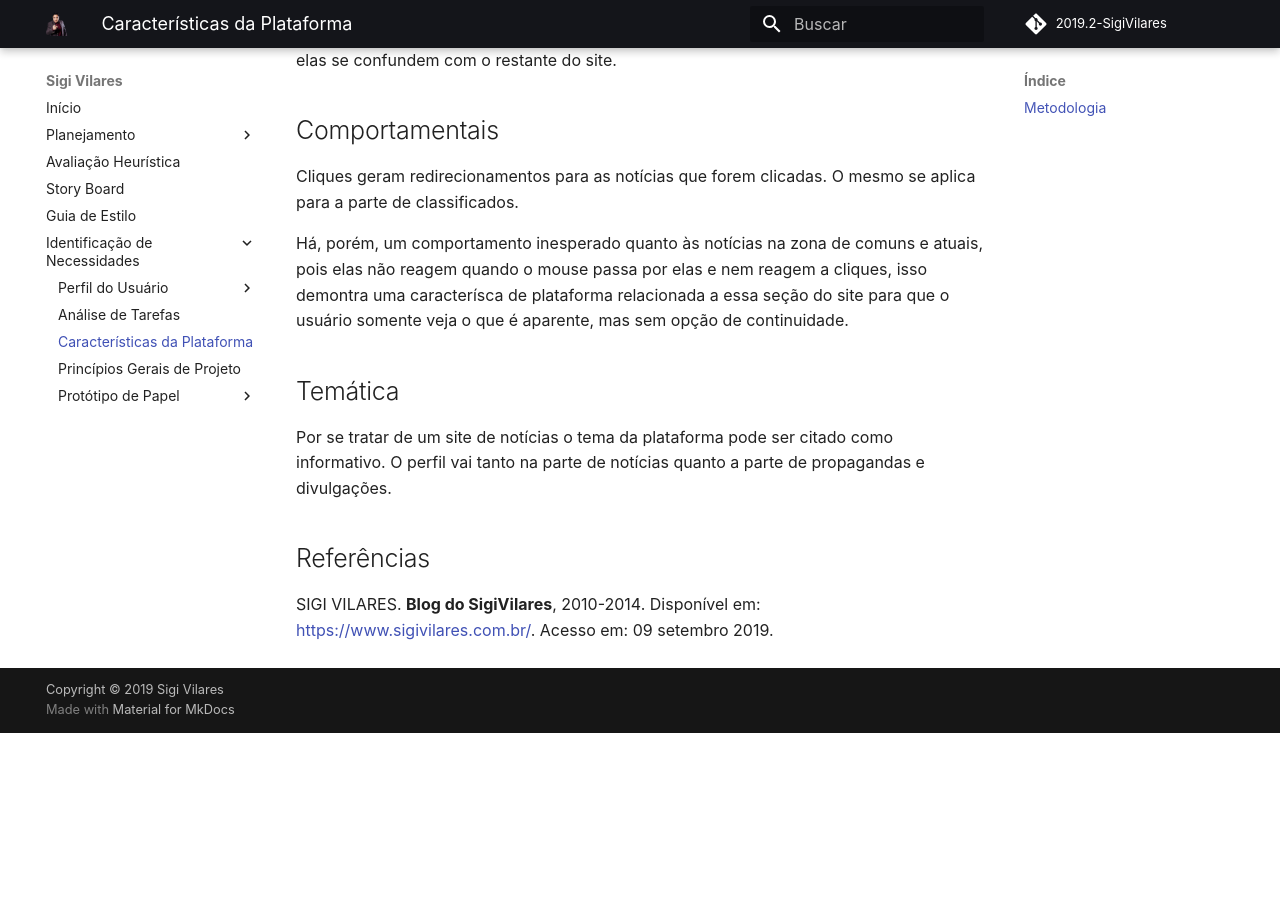
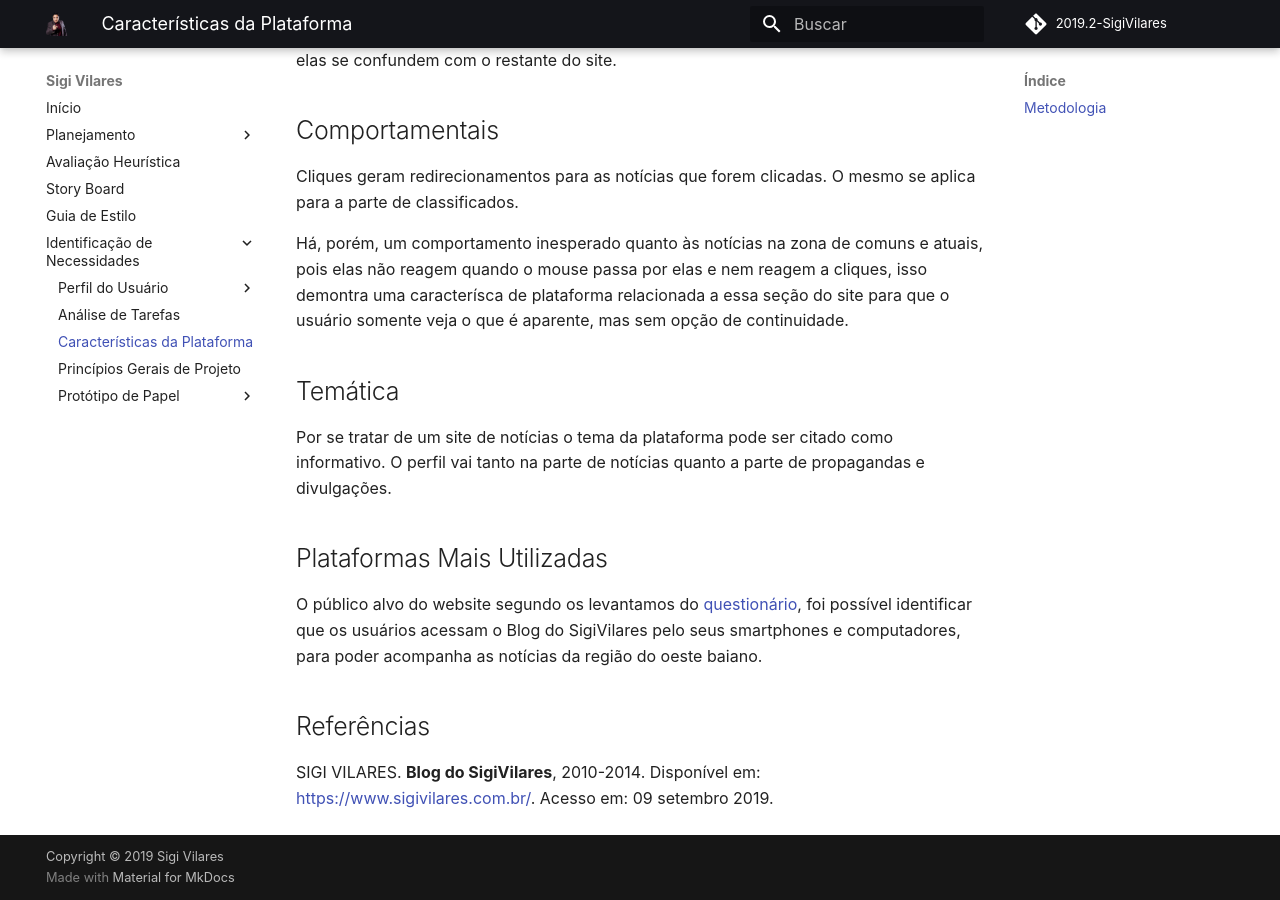
Before and after one commit to Wictorgirardi/2019.2-SigiVilares, an MkDocs documentation site: the page built from docs/identificacao_de_necessidades/CaracteristicasDaPlataforma.md, in a window 1280 px wide and 900 px high, scrolled down 618 px. Built offline with MkDocs 1.6.1 and Material for MkDocs 9.7.7, drawn with Linux system fonts in a browser that asks for light colours; some web fonts are replaced; comment, search, counter and statistics services are not loaded; before the commit the page ends 1351 px from its top, so only the background shows below that.

Commit message:
adicionado as plataformas em caracteristicas da plattaforma

```diff
--- a/docs/identificacao_de_necessidades/CaracteristicasDaPlataforma.md
+++ b/docs/identificacao_de_necessidades/CaracteristicasDaPlataforma.md
@@ -24,6 +24,10 @@ Há, porém, um comportamento inesperado quanto às notícias na zona de comuns
 
 Por se tratar de um site de notícias o tema da plataforma pode ser citado como informativo. O perfil vai tanto na parte de notícias quanto a parte de propagandas e divulgações.
 
+## Plataformas Mais Utilizadas
+
+O público alvo do website segundo os levantamos do [questionário](https://interacao-humano-computador.github.io/2019.2-SigiVilares/identificacao_de_necessidades/perfil_do_usuario/Questionario/#fluxo-de-usuario-que-tem-relacao-com-a-aplicacao), foi possível identificar que os usuários acessam o Blog do SigiVilares pelo seus smartphones e computadores, para poder acompanha as notícias da região do oeste baiano.
+
 ## Referências
 
 SIGI VILARES. **Blog do SigiVilares**, 2010-2014. Disponível em: <https://www.sigivilares.com.br/>. Acesso em: 09 setembro 2019.
```
